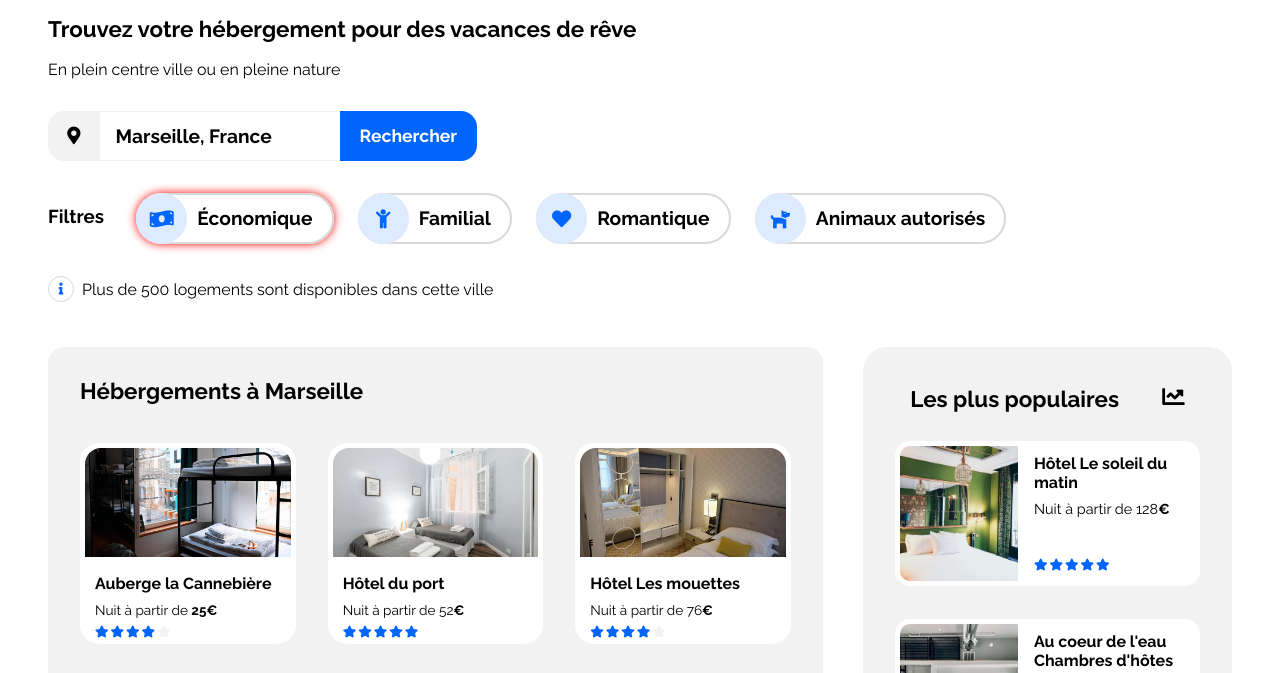
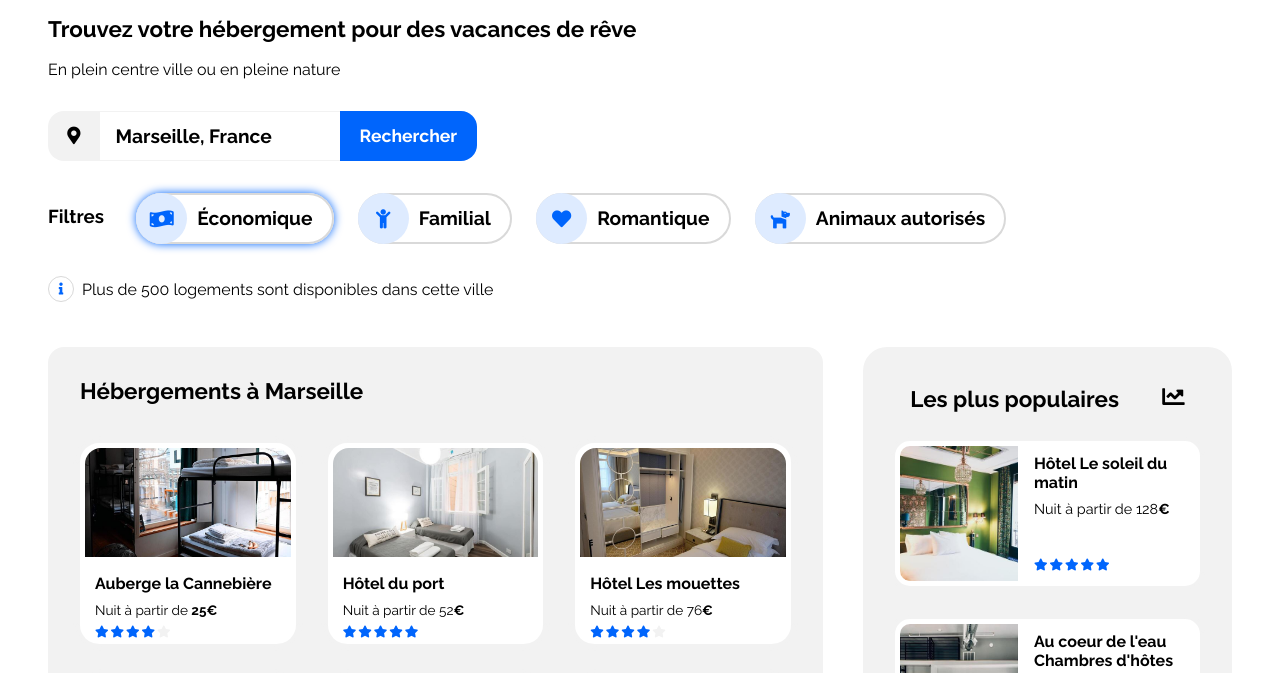
Before and after one commit to danoubruce/DanouBongbele_2_12112020, a plain HTML site: page index.html in a window 1280 px wide. In both pictures the pointer is over the element "Économique". Shown: the part 121-794 px from the top of the page. Drawn offline with Linux system fonts and the light colour scheme; a web font is replaced by a local one.

Commit message:
modification css

```diff
--- a/assets/css/style.css
+++ b/assets/css/style.css
@@ -149,7 +149,7 @@ img {
 	font-weight: bold;
 }
 .filtre:hover{
-	box-shadow: 0 0 10px red;
+	box-shadow: 0 0 10px #0065fc;
 }
 .logement {
 	display: flex;
```
